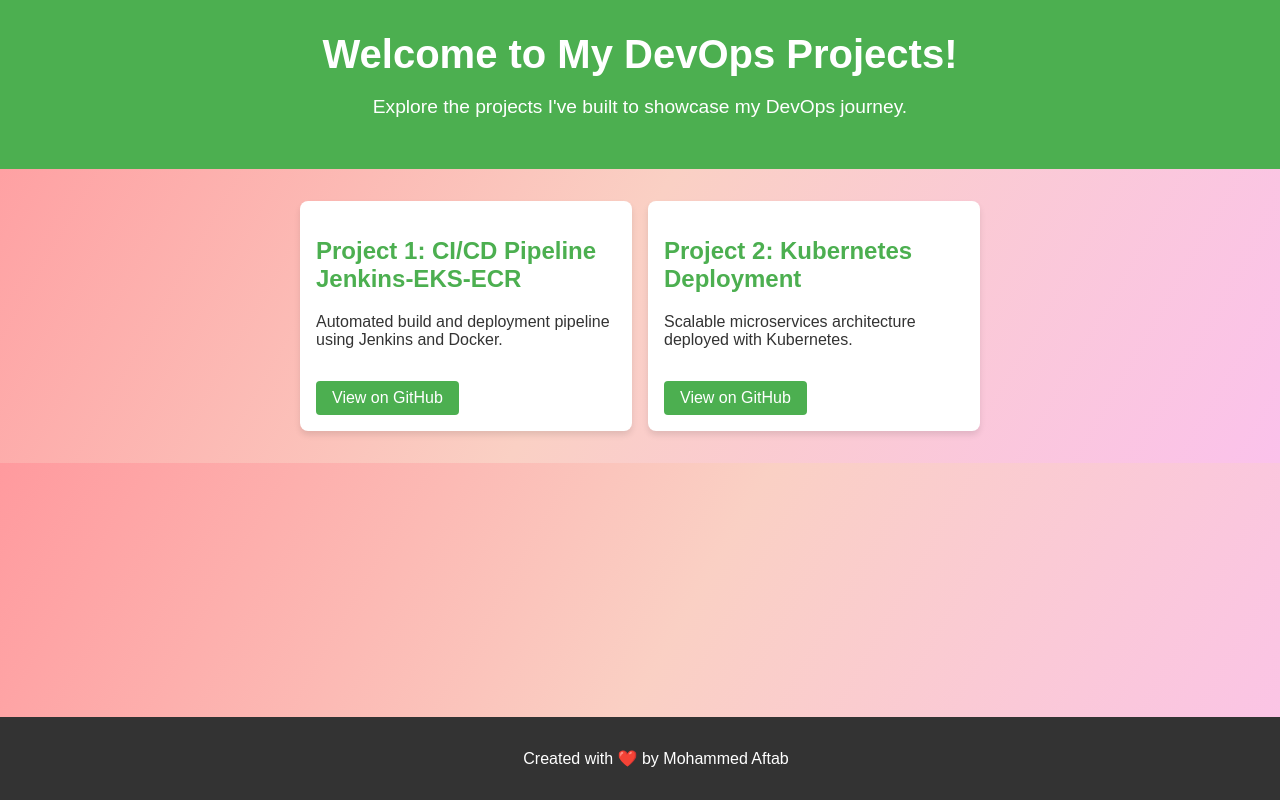
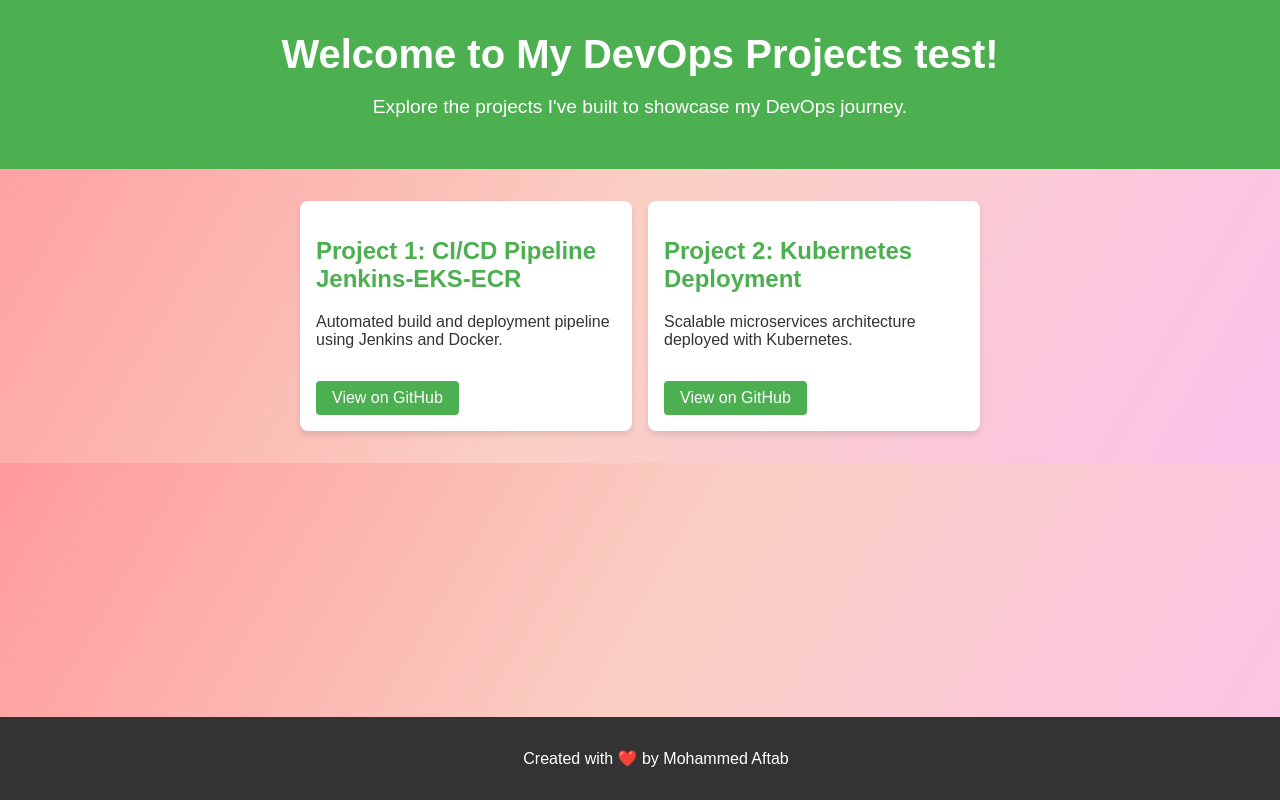
Before and after one commit to skaftab-in/simple-devops-website, a website: page public/index.html in a window 1280 px wide. Drawn offline with Linux system fonts and the light colour scheme.

Commit message:
Update index.html

```diff
--- a/public/index.html
+++ b/public/index.html
@@ -8,7 +8,7 @@
 </head>
 <body>
     <header>
-        <h1>Welcome to My DevOps Projects!</h1>
+        <h1>Welcome to My DevOps Projects test!</h1>
         <p>Explore the projects I've built to showcase my DevOps journey.</p>
     </header>
     <main>
```
